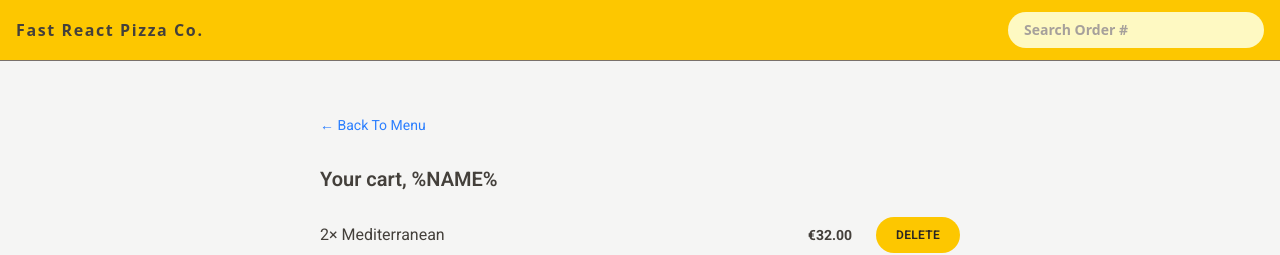
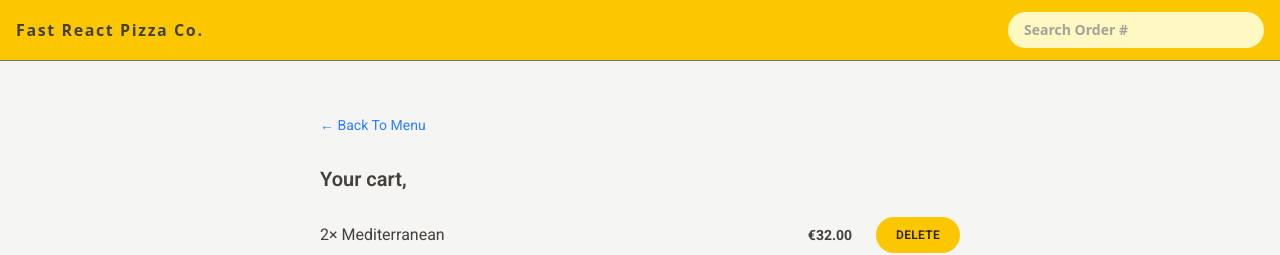
Before and after one commit to ayhamdw/Pizza-Pronto, a React (Vite) app: page /cart in a window 1280 px wide. Shown: the top 255 px of the page. Built offline with nearby package versions, Linux system fonts and the light colour scheme; no server answers.

Commit message:
Add username for resux

```diff
--- a/src/features/cart/Cart.jsx
+++ b/src/features/cart/Cart.jsx
@@ -1,6 +1,8 @@
+import { useSelector } from "react-redux";
 import Button from "../../ui/Button";
 import LinkButton from "../../ui/LinkButton";
 import CartItem from "./CartItem";
+import { use } from "react";
 
 const fakeCart = [
   {
@@ -28,12 +30,13 @@
 
 function Cart() {
   const cart = fakeCart;
+  const username = useSelector((state) => state.user.username);
 
   return (
     <div className="px-4 py-3">
       <LinkButton to="/menu">Back To Menu</LinkButton>
 
-      <h2 className="mt-7 text-xl font-semibold">Your cart, %NAME%</h2>
+      <h2 className="mt-7 text-xl font-semibold">Your cart, {username}</h2>
 
       <ul className="mt-3 divide-y divide-stone-200 border-b">
         {cart.map((item) => (
--- a/src/features/order/CreateOrder.jsx
+++ b/src/features/order/CreateOrder.jsx
@@ -1,7 +1,8 @@
-import { useState } from "react";
+import { use, useState } from "react";
 import { Form, redirect, useActionData } from "react-router-dom";
 import { createOrder } from "../../services/apiRestaurant";
 import Button from "../../ui/Button";
+import { useSelector } from "react-redux";
 
 // https://uibakery.io/regex-library/phone-number
 const isValidPhone = (str) =>
@@ -34,7 +35,7 @@
 ];
 
 function CreateOrder() {
-  const x = 5;
+  const username = useSelector((state) => state.user.username);
   // const [withPriority, setWithPriority] = useState(false);
   const cart = fakeCart;
 
@@ -55,6 +56,7 @@
               name="customer"
               required
               className="input w-full"
+              defaultValue={username}
             />
           </div>
         </div>
--- a/src/features/user/CreateUser.jsx
+++ b/src/features/user/CreateUser.jsx
@@ -1,11 +1,19 @@
 import { useState } from "react";
 import Button from "../../ui/Button";
+import { useDispatch } from "react-redux";
+import { updateName } from "./userSlice";
+import { useNavigate } from "react-router-dom";
 
 function CreateUser() {
   const [username, setUsername] = useState("");
+  const dispatch = useDispatch();
+  const navigate = useNavigate();
 
   function handleSubmit(e) {
     e.preventDefault();
+    if (!username) return;
+    dispatch(updateName(username));
+    navigate("/menu");
   }
 
   return (
--- a/src/ui/Home.jsx
+++ b/src/ui/Home.jsx
@@ -1,5 +1,8 @@
+import { useSelector } from "react-redux";
 import CreateUser from "../features/user/CreateUser";
+import Button from "./Button";
 function Home() {
+  const username = useSelector((state) => state.user.username);
   return (
     <div className="mt-10 mb-10 text-center">
       <h1 className="mb-8 text-xl font-semibold text-stone-700 md:text-3xl">
@@ -9,7 +12,13 @@
           Straight out of the oven, straight to you ♥.
         </span>
       </h1>
-      <CreateUser />
+      {username === "" ? (
+        <CreateUser />
+      ) : (
+        <Button to="/menu" type="primary">
+          Continue Ordering, {username}
+        </Button>
+      )}
     </div>
   );
 }
```
